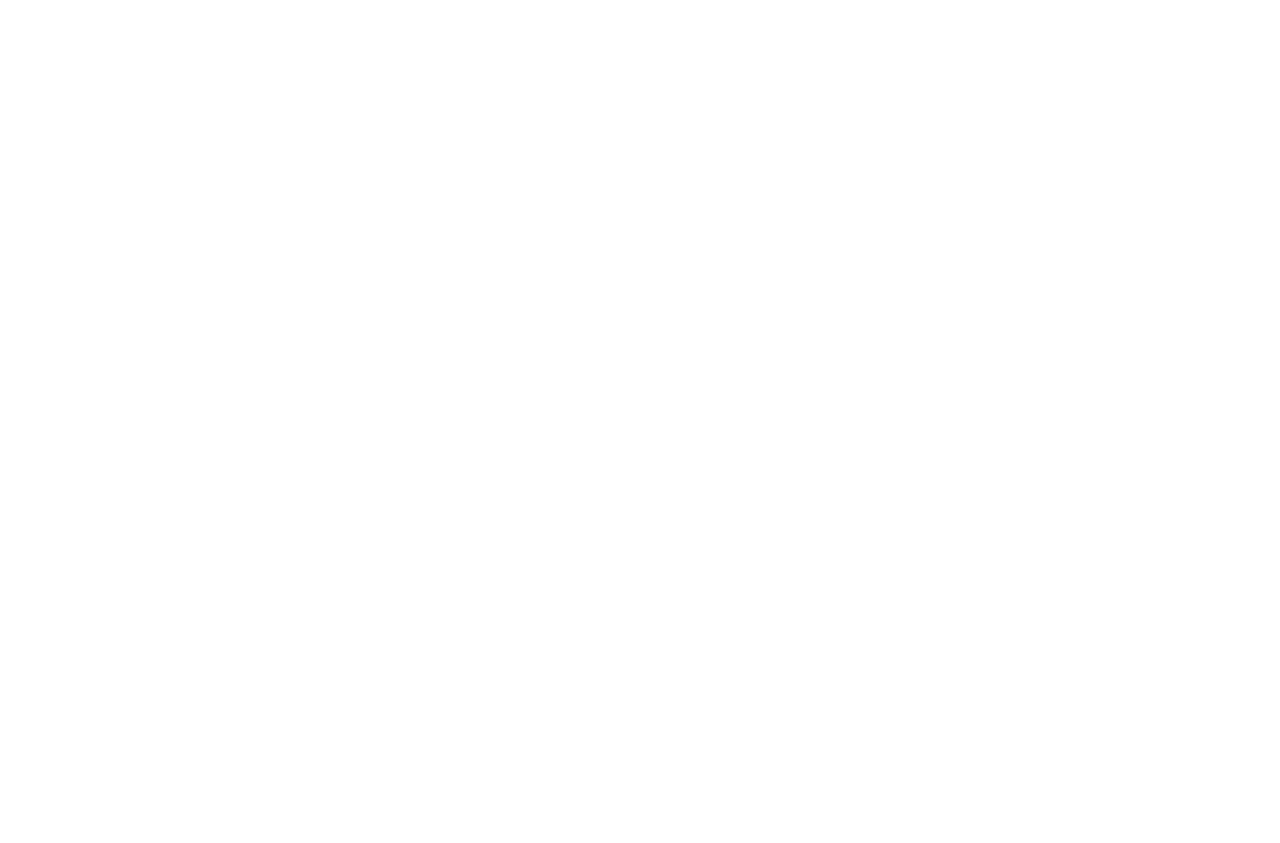
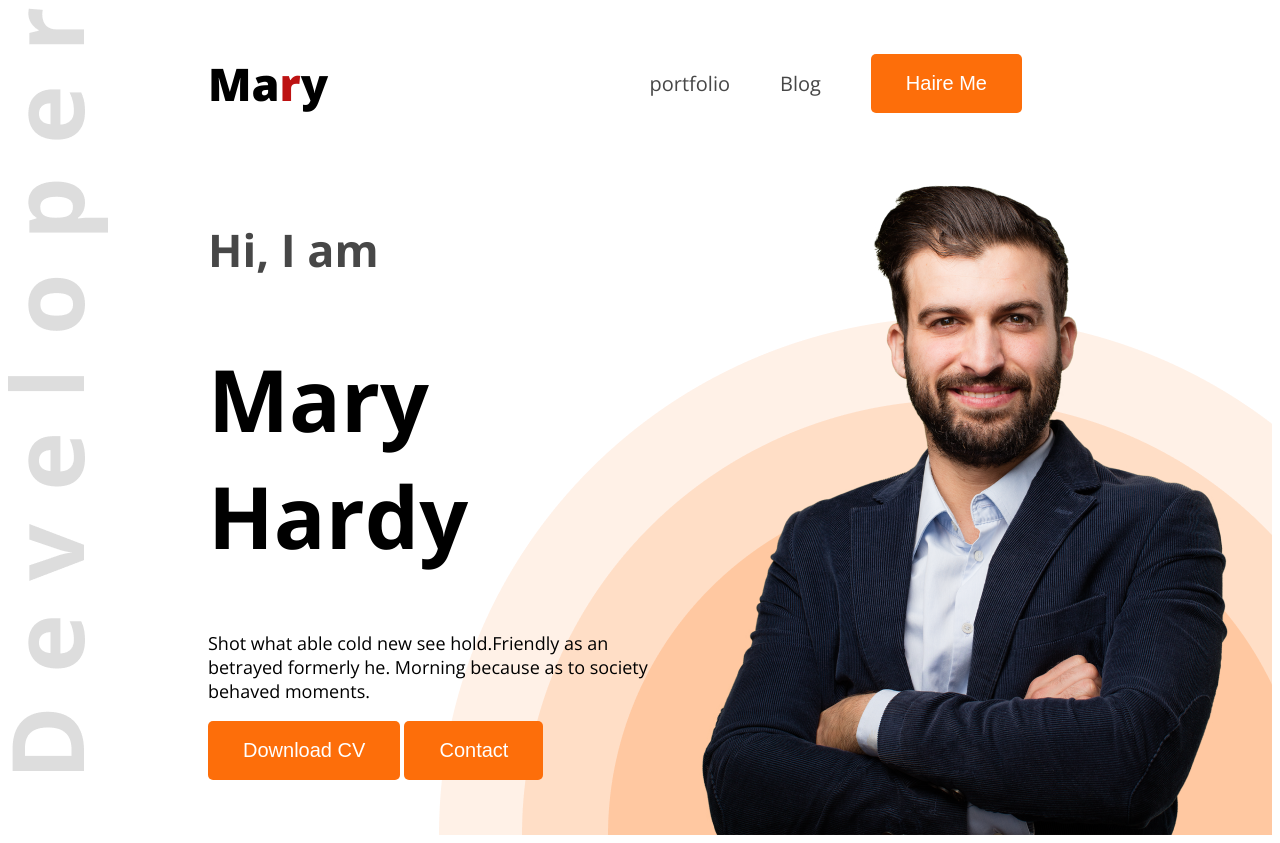
Before and after one commit to rakibul08/web-portfolio, a plain HTML site: page index.html in a window 1280 px wide. Before the commit the page ends 800 px from the top, so only its background shows below. Drawn offline with nearby package versions, Linux system fonts and the light colour scheme.

Commit message:
added all

```diff
--- a/index.html
+++ b/index.html
@@ -4,9 +4,34 @@
     <meta charset="UTF-8">
     <meta name="viewport" content="width=device-width, initial-scale=1.0">
     <title>web-portfolio</title>
+    <link rel="preconnect" href="https://fonts.googleapis.com">
+<link rel="preconnect" href="https://fonts.gstatic.com" crossorigin>
+<link href="https://fonts.googleapis.com/css2?family=Open+Sans:ital,wght@0,300..800;1,300..800&display=swap" rel="stylesheet">
+
+    <link rel="stylesheet" href="style/stylee.css">
 </head>
-<body>
-    <header>
+<body class="open-sans-normal">
+    <header class="header">
+<nav >
+    <h3 class="nav-tittle">Ma<span class="primre">r</span>y</h3>
+    <ul>
+        <li><a class="dark-2" href="">portfolio</a></li>
+        <li><a class="dark-2" href="">Blog</a></li>
+        <li><a href=""><button class="btn-contain">Haire Me</button></a></li>
+    </ul>
+</nav>
+<div class="banner">
+
+    <div class="bannner-contant">
+        <h4 class="banner-gating dark-2">Hi, I  am</h4>
+        <h1 class="banner-tittle">Mary Hardy</h1>
+        <p class="banner-description">Shot what able cold new see hold.Friendly as an betrayed formerly he. Morning because as to society behaved moments.</p>
+        <button class="btn-contain">Download CV</button>
+        <button class="btn-contain">Contact</button>
+
+    </div>
+    <img class="banner-picture" src="images/hardy.png" alt="">
+</div>
 
     </header>
     <main>
--- /dev/null
+++ b/style/stylee.css
@@ -0,0 +1,83 @@
+
+
+.open-sans-normal{
+  font-family: "Open Sans", sans-serif;
+  font-optical-sizing: auto;
+
+  font-style: normal;
+  font-variation-settings:
+    "wdth" 100;
+}
+/* header */
+.header{
+    background-image: url('../images/developer.png'), url('../images/header_bg.png');
+    background-repeat: no-repeat;
+    background-position: top left, bottom right;
+}
+
+
+/* navy style */
+nav{
+    display: flex;
+    align-items: center;
+    justify-content: space-between;
+    margin: 0px 200px;
+}
+.nav-tittle{
+    font-weight: 800;
+    font-size: 45px;
+}
+
+/* share tittle */
+
+.primre{
+    color: rgb(189, 18, 18);
+}
+nav ul li {
+    list-style: none;
+     margin-right: 50px;
+}
+nav ul{
+    display: flex;
+    align-items: center;
+
+}
+nav li a{
+    text-decoration: none;
+    font-size: 20px;
+}
+.dark-2{
+    color: #474747;
+}
+.btn-contain{
+    background-color:#FD6E0A;
+    font-size: 20px;
+    color: white;
+    padding:18px 35px ;
+    border-radius: 5px;
+    border: none;
+}
+/* banner part */
+.banner{
+    display: flex;
+    justify-content: space-between;
+    margin: 0px 35px 0px 200px;
+}
+.banner-contant{
+    max-width: 580px;
+}
+.banner-gating{
+    font-size: 45px;
+    font-weight: 600px;
+}
+.banner-tittle{
+    font-weight: bold;
+    font-size: 86px;
+}
+.banner-description{
+    font-size: 18px;
+}
+.banner-picture{
+    width: 584px;
+    height: 676;
+}
```
